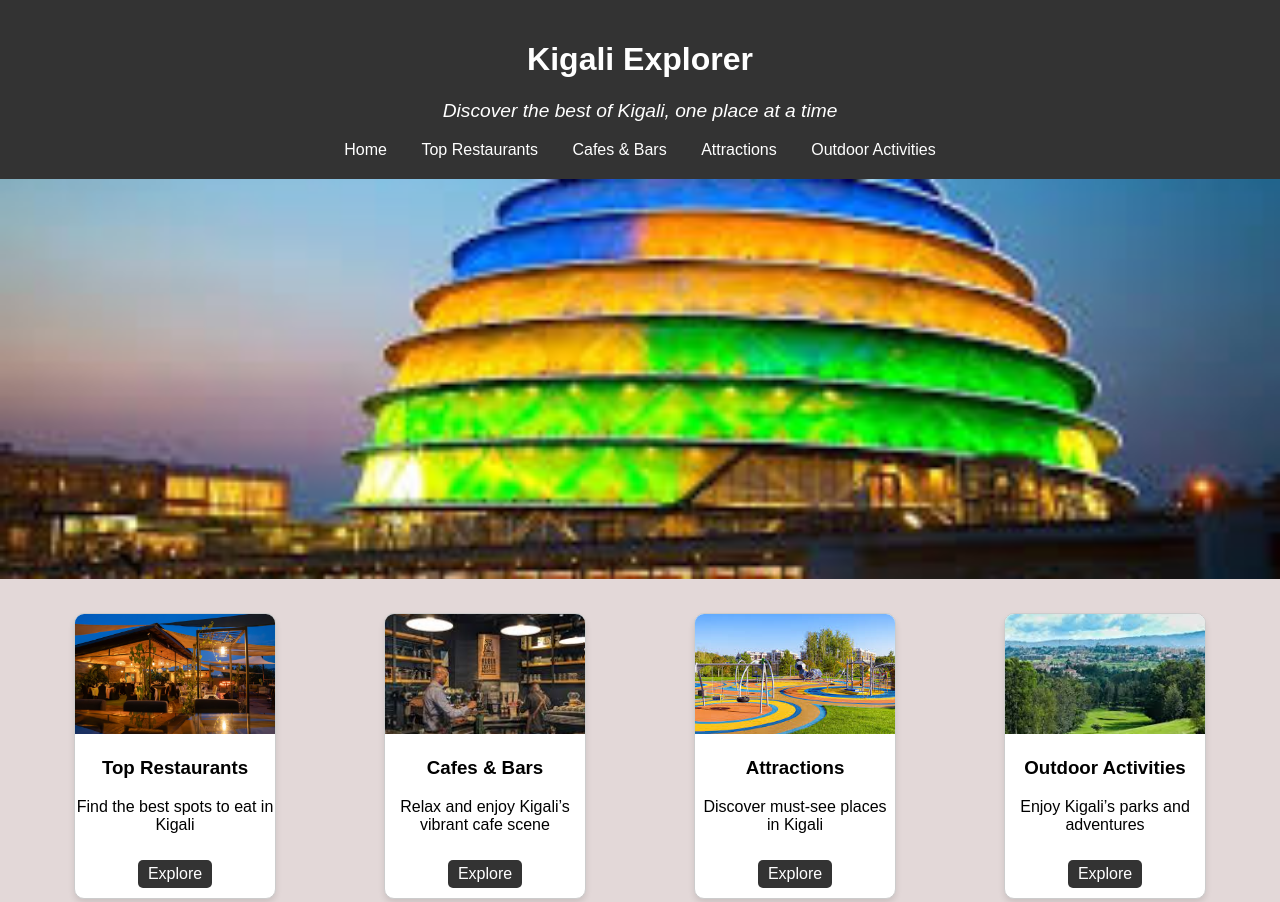
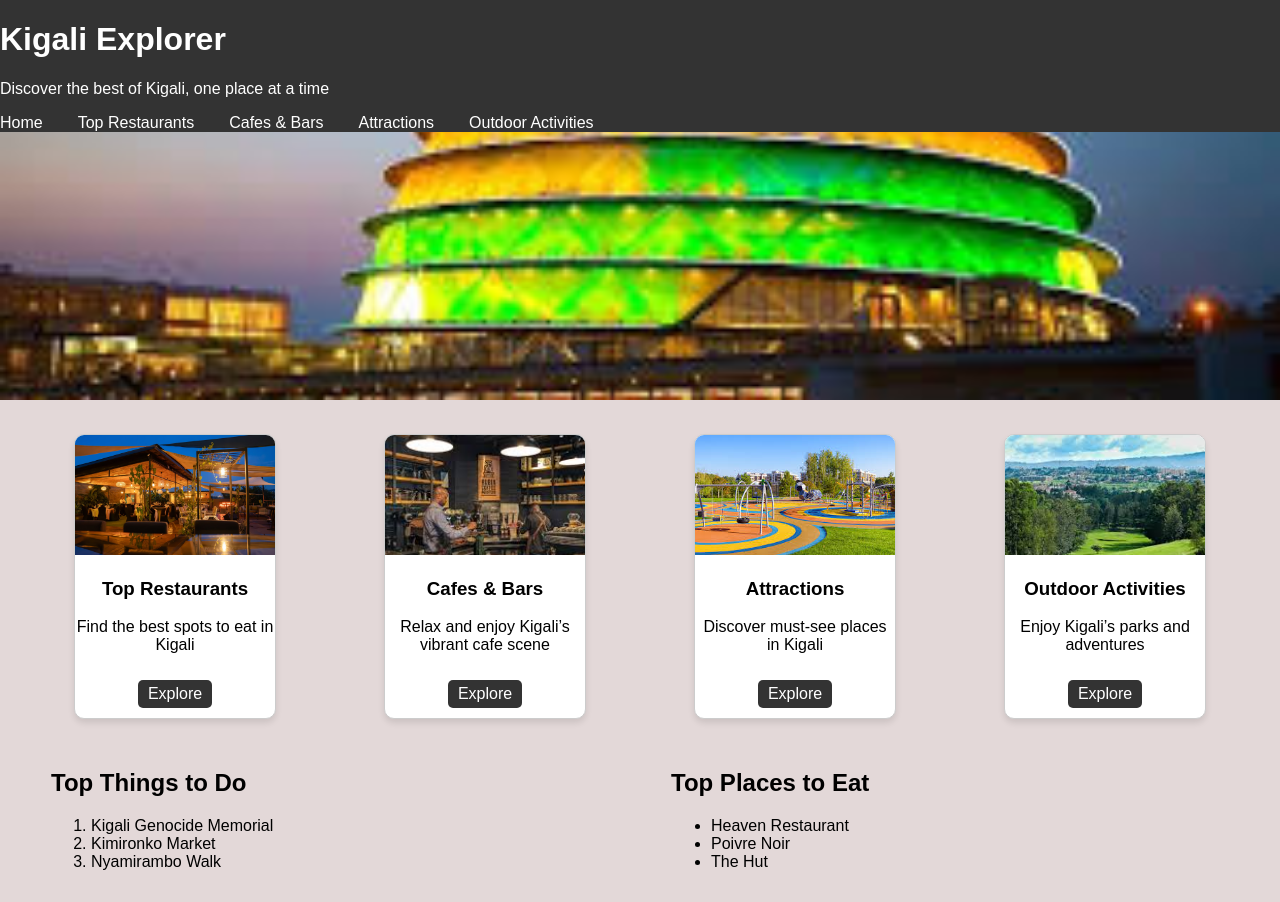
Before and after one commit to gatesikev/Weekday-assignment-1, a plain HTML site: page index.html in a window 1280 px wide. Shown: the top 902 px of the page. Drawn offline with Linux system fonts and the light colour scheme.

Commit message:
Changes on header

```diff
--- a/index.html
+++ b/index.html
@@ -7,22 +7,21 @@
     <title>Kigali Explorer</title>
 </head>
 <body>
-
-
-
-
-
-    <!-- Header -->
+   <!-- Header -->
     <header>
-        <h1>Kigali Explorer</h1>
-        <p class="tagline">Discover the best of Kigali, one place at a time</p>
+        <div class="navbar">
+        <div class="logo"><h1>Kigali Explorer</h1>
+        <p class="tagline">Discover the best of Kigali, one place at a time</p></div>
         <nav id="main-nav">
-            <a href="index.html">Home</a>
-            <a href="restaurants.html">Top Restaurants</a>
-            <a href="cafes.html">Cafes & Bars</a>
-            <a href="attractions.html">Attractions</a>
-            <a href="activities.html">Outdoor Activities</a>
+            <ul>
+      <li><a href="index.html">Home</a></li>
+      <li><a href="restaurants.html">Top Restaurants</a></li>
+      <li><a href="cafes.html">Cafes & Bars</a></li>
+      <li><a href="attractions.html">Attractions</a></li>
+      <li><a href="outdoor.html">Outdoor Activities</a></li>
+    </ul>
         </nav>
+        </div>
     </header>
 
     <!-- Hero / Banner -->
--- a/style.css
+++ b/style.css
@@ -8,26 +8,51 @@
 
 /* ===== Header ===== */
 header {
-    background-color: #333;
-    color: white;
-    padding: 20px;
-    text-align: center;
+  position: fixed;
+  top: 0;
+  left: 0;
+  width: 100%;
+  background-color: #333;
+  z-index: 1000;
+  color: white;
 }
 
-header .tagline {
-    font-style: italic;
-    font-size: 1.2em;
+#navbar {
+  display: flex;
+  justify-content: space-between; /* title left, nav right */
+  align-items: center;
+  padding: 20px 40px;
+  box-sizing: border-box;
+
+}
+
+nav ul {
+  list-style: none;
+  display: flex;
+  gap: 20px;
+  margin: 0;
+  padding: 0;
+}
+
+nav ul li a {
+  color: white;
+  text-decoration: none;
+  font-weight: 500;
 }
 
 /* ===== Navigation Bar ===== */
+
+
 #main-nav a {
     color: white;
     text-decoration: none;
     margin: 0 15px;
-}
+    margin-left: auto;
+
+   }
 
 #main-nav a:hover {
-    color: #ff6600;
+    color: black;
 }
 
 /* ===== Hero Section ===== */
```
Also changed, not shown: restaurants.html (added, +11 -0 lines).
